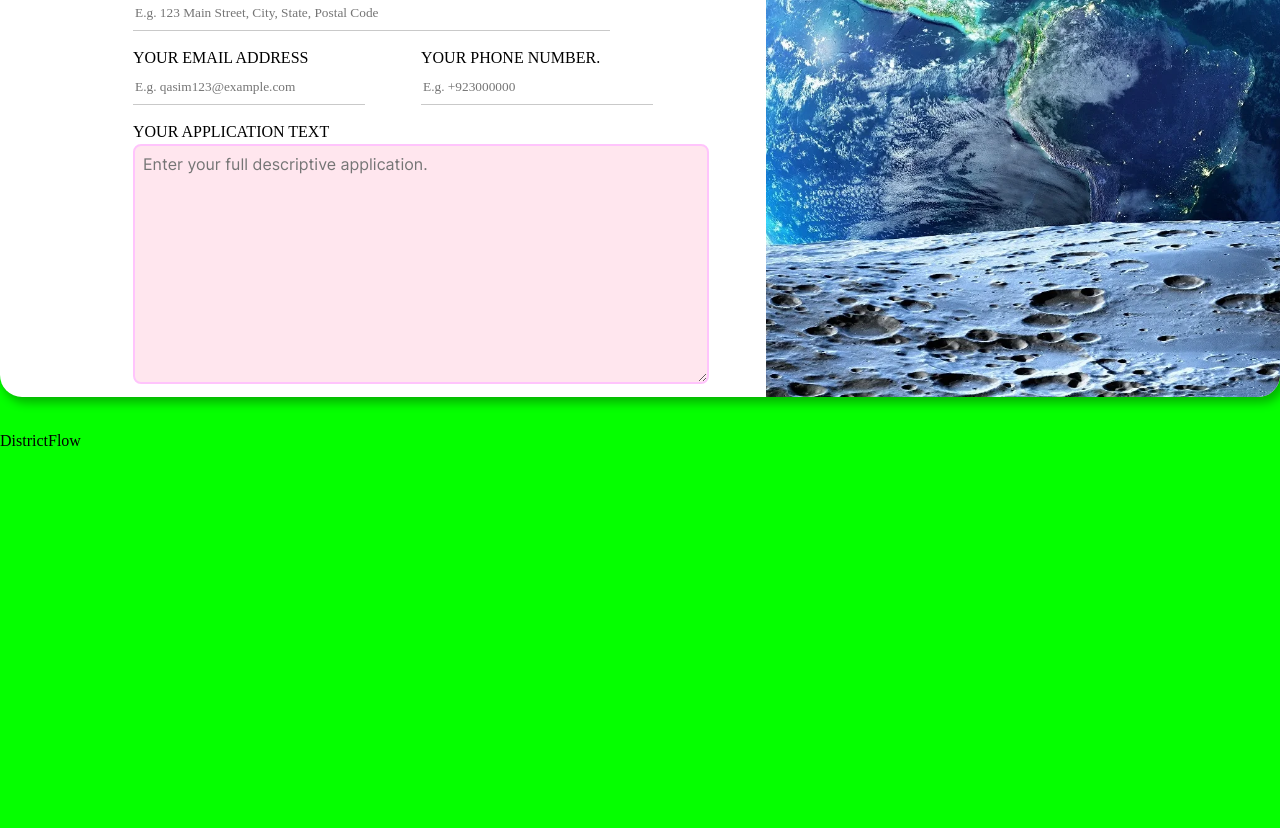
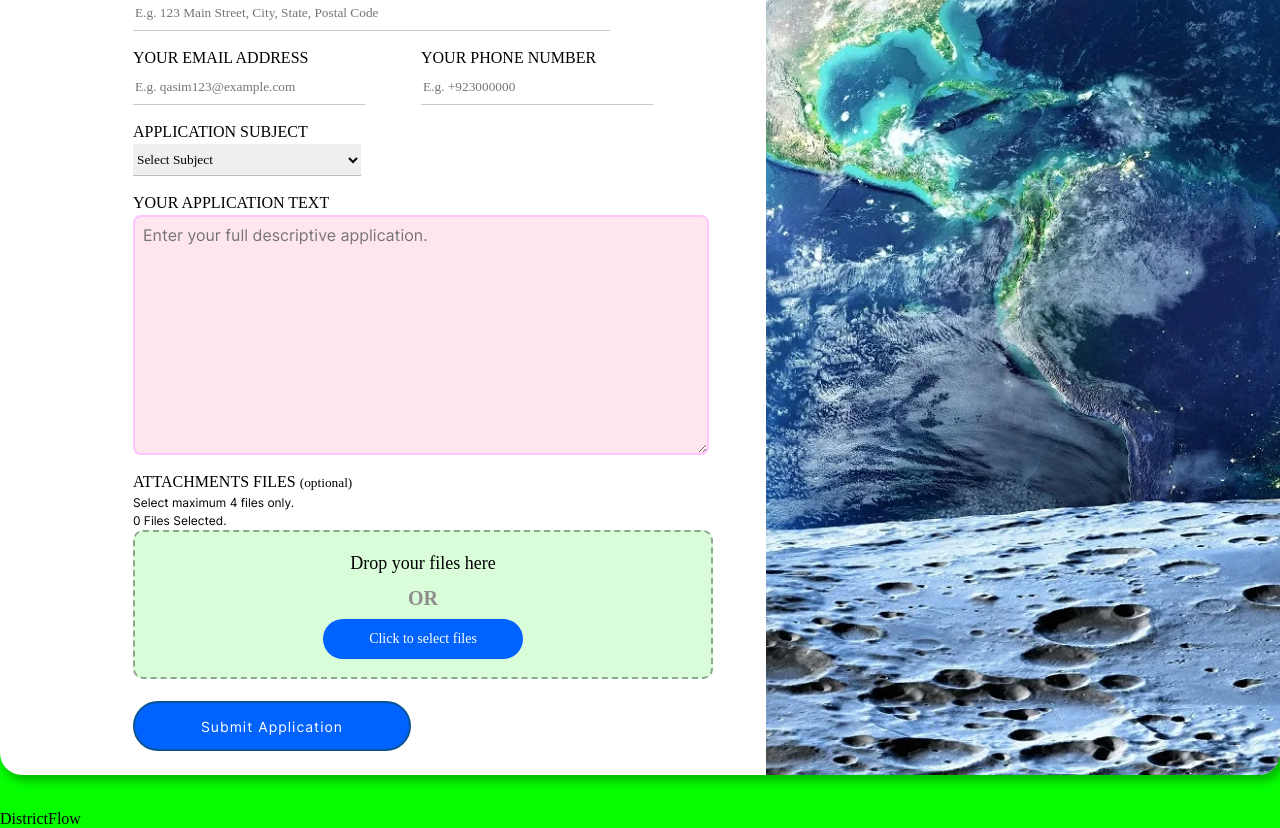
Before and after one commit to LittleZabi/district-flow, a React (Vite) app in the folder frontend/: page / in a window 1280 px wide. Shown: the part 1940-2768 px from the top of the page. Before the commit the page ends 2390 px from the top, so only its background shows below. Built offline with nearby package versions, Linux system fonts and the light colour scheme.

Commit message:
application form complete

```diff
--- a/frontend/index.html
+++ b/frontend/index.html
@@ -1,13 +1,16 @@
 <!DOCTYPE html>
 <html lang="en">
+
 <head>
   <meta charset="UTF-8" />
   <link rel="icon" type="image/svg+xml" href="/images/logo.svg" />
   <meta name="viewport" content="width=device-width, initial-scale=1.0" />
   <title>District Flow</title>
 </head>
+
 <body>
   <div id="root"></div>
   <script type="module" src="/src/main.jsx"></script>
 </body>
+
 </html>
--- a/frontend/src/components/application-form.jsx
+++ b/frontend/src/components/application-form.jsx
@@ -1,4 +1,91 @@
+import { formatBytes, trimTitle } from "../lib/common";
+import { applicationFilesAllowLimit } from "../lib/constants";
+import { useState, useEffect } from "react";
 const ApplicationForm = () => {
+  const [message, setMessage] = useState(false);
+  const [files, setFiles] = useState([]);
+  useEffect(() => {
+    console.log("files: ", files);
+  }, [files]);
+  const handleForm = (e) => {
+    e.preventDefault();
+  };
+  const handleFileInput = (e) => {
+    let new_files = [];
+    [...e.target.files].map(file => {
+      if ((files.length + new_files.length) >= applicationFilesAllowLimit)
+        setMessage({
+          message: `You can Select maximum ${applicationFilesAllowLimit} files!`,
+          variant: "alert",
+        });
+      else new_files = [...new_files, file];
+    });
+    setFiles([...files, ...new_files]);
+  };
+
+  function dropHandler(ev) {
+    dropLeave(ev);
+    setMessage(false);
+    ev.preventDefault();
+    if (ev.dataTransfer.items) {
+      if (
+        ev.dataTransfer.items.length > applicationFilesAllowLimit ||
+        files.length + 1 > applicationFilesAllowLimit
+      ) {
+        setMessage({
+          message: `You can Select maximum ${applicationFilesAllowLimit} files!`,
+          variant: "alert",
+        });
+        return 0;
+      }
+      let new_files = [];
+      [...ev.dataTransfer.items].forEach((item, i) => {
+        if (item.kind === "file") {
+          const file = item.getAsFile();
+          let isExist = false;
+          files.map((f) => {
+            if (f.name === file.name) {
+              isExist = true;
+              return 0;
+            }
+          });
+          if (!isExist) {
+            new_files = [...new_files, file]
+          }
+        }
+      });
+      setFiles([...files, ...new_files]);
+    } else {
+      if (
+        ev.dataTransfer.files.length >= applicationFilesAllowLimit ||
+        files.length + 1 >= applicationFilesAllowLimit
+      ) {
+        setMessage({
+          message: `You can Select maximum ${applicationFilesAllowLimit} files!`,
+          variant: "alert",
+        });
+        return 0;
+      }
+      [...ev.dataTransfer.files].forEach((file) => setFiles([...files, file]));
+    }
+  }
+  const dropLeave = (event) => {
+    event.target.classList.remove("active");
+    try {
+      let k = document?.querySelector(".sp-1");
+      k.textContent = "Drag one or more files";
+    } catch (e) {}
+  };
+  function dragOverHandler(ev) {
+    ev.preventDefault();
+    ev.target.classList.add("active");
+    try {
+      let k = document?.querySelector(".sp-1");
+      k.textContent = "Release to Upload File's";
+    } catch (e) {}
+  }
+  const removeFileItem = (index) =>
+    setFiles(files.filter((e, i) => i !== index));
   return (
     <div className="flex application-form">
       <div className="form-left">
@@ -8,7 +95,7 @@ const ApplicationForm = () => {
           Efficiently. Streamline Your Applications, Share Your Concerns, and
           Shape a Better District Together.
         </p>
-        <form>
+        <form onSubmit={handleForm}>
           <div className="flex-yxz">
             <div className="a03x">
               <label htmlFor="firstname">YOUR FIRST NAME</label>
@@ -32,7 +119,7 @@ const ApplicationForm = () => {
 
           <div className="flex-yxz">
             <div className="a03x full-w">
-              <label htmlFor="address">YOUR FULL ADDRESS.</label>
+              <label htmlFor="address">YOUR FULL ADDRESS</label>
               <input
                 type="text"
                 name="address"
@@ -53,7 +140,7 @@ const ApplicationForm = () => {
               />
             </div>
             <div className="a03x">
-              <label htmlFor="phone">YOUR PHONE NUMBER.</label>
+              <label htmlFor="phone">YOUR PHONE NUMBER</label>
               <input
                 type="text"
                 name="phone-number"
@@ -64,8 +151,19 @@ const ApplicationForm = () => {
           </div>
 
           <div className="flex-yxz">
+            <div className="a03x">
+              <label htmlFor="subject">APPLICATION SUBJECT</label>
+              <select name="subject" id="subject">
+                <option defaultValue>Select Subject</option>
+                <option value="option 1">option 1</option>
+                <option value="option 2">option 2</option>
+              </select>
+            </div>
+          </div>
+
+          <div className="flex-yxz">
             <div className="a03x full-w">
-              <label htmlFor="email">YOUR APPLICATION TEXT</label>
+              <label htmlFor="application">YOUR APPLICATION TEXT</label>
               <textarea
                 name="application"
                 id="application"
@@ -73,6 +171,67 @@ const ApplicationForm = () => {
               ></textarea>
             </div>
           </div>
+
+          <div className="flex-yxz attachment">
+            <div className="a03x full-w">
+              <label htmlFor="attachment">
+                ATTACHMENTS FILES <small>(optional)</small>
+              </label>
+              <span className="font-2 font-size-12">
+                Select maximum {applicationFilesAllowLimit} files only.
+              </span>
+              <span className="font-2 font-size-12">
+                {files.length} Files Selected.
+              </span>
+              <div className="selected-files-list">
+                {files.map((e, i) => {
+                  return (
+                    <div className="flex" key={i}>
+                      <span title={e.name}>
+                        {trimTitle(e.name, 17, 10)} | {formatBytes(e.size, 1)}
+                        <span
+                          className="close-333"
+                          onClick={() => removeFileItem(i)}
+                        >
+                          &times;
+                        </span>
+                      </span>
+                    </div>
+                  );
+                })}
+              </div>
+              <div
+                className="drop-zone"
+                onDrop={dropHandler}
+                onDragLeave={dropLeave}
+                onDragOver={dragOverHandler}
+                onClick={() => document.querySelector("#attachment").click()}
+              >
+                <span className="sp-1">Drop your files here</span>
+                <span className="sp-2">OR</span>
+                <button
+                  className="btn-1"
+                  onClick={() => document.querySelector("#attachment")}
+                >
+                  Click to select files
+                </button>
+                <input
+                  type="file"
+                  onChange={handleFileInput}
+                  name="attachment"
+                  id="attachment"
+                  multiple
+                />
+              </div>
+            </div>
+          </div>
+          {message && (
+            <div className={`message ${message.variant}`}>
+              {message.message}
+            </div>
+          )}
+
+          <input type="submit" value="Submit Application" />
         </form>
       </div>
       <div className="form-right">
--- /dev/null
+++ b/frontend/src/lib/common.js
@@ -0,0 +1,24 @@
+export function formatBytes(bytes, decimals = 2, sep = " ") {
+  if (!+bytes) return `0${sep}Bytes`;
+  const k = 1024;
+  const dm = decimals < 0 ? 0 : decimals;
+  const sizes = ["Bytes", "KB", "MB", "GB", "TB", "PB", "EB", "ZB", "YB"];
+  const i = Math.floor(Math.log(bytes) / Math.log(k));
+  return `${parseFloat((bytes / Math.pow(k, i)).toFixed(dm))}${sep}${sizes[i]}`;
+}
+
+export const trimTitle = (
+  title,
+  minchars = 20,
+  lastchars = 7,
+  midchars = "..."
+) => {
+  const _len = title.length;
+  if (_len < minchars) return title;
+  let _ = "";
+  if (_len > minchars + lastchars) {
+    _ = title.substring(0, minchars);
+    _ = _ + midchars + title.substring(_len - lastchars, _len);
+  } else _ = title;
+  return _;
+};
--- /dev/null
+++ b/frontend/src/lib/constants.js
@@ -0,0 +1 @@
+export const applicationFilesAllowLimit = 4
--- a/frontend/src/pages/home.jsx
+++ b/frontend/src/pages/home.jsx
@@ -3,8 +3,6 @@ import HomeMiddle from "../components/home-middle";
 import LoginForm from "../components/login-form";
 
 const HomeView = () => {
-  const list = [1, 2, 3, 4];
-  console.log(list.at(-1));
   return (
     <div>
       {/* <dialog id="d">
@@ -59,9 +57,9 @@ const HomeView = () => {
           </p>
           <iframe
             src="https://www.google.com/maps/embed?pb=!1m18!1m12!1m3!1d3281.158471546285!2d73.02243167495813!3d34.6759496845418!2m3!1f0!2f0!3f0!3m2!1i1024!2i768!4f13.1!3m3!1m2!1s0x38de75bbe2e01507%3A0x700f4ad9b65581cf!2sDeputy%20Commissioner%20Office%20-%20Battagram!5e0!3m2!1sen!2s!4v1685877311219!5m2!1sen!2s"
-            allowfullscreen=""
+            allowFullScreen=""
             loading="lazy"
-            referrerpolicy="no-referrer-when-downgrade"
+            referrerPolicy="no-referrer-when-downgrade"
           ></iframe>
         </div>
       </div>
--- a/frontend/src/styles/application-form.scss
+++ b/frontend/src/styles/application-form.scss
@@ -1,4 +1,4 @@
-.application-form{
+.application-form {
     background: white;
     border-radius: 22px;
     margin: 35px auto;
@@ -7,51 +7,153 @@
     min-height: 400px;
     overflow: hidden;
     box-shadow: 4px 5px 10px 1px rgba(0, 0, 0, 0.2901960784);
-    & h2{
+
+    & .selected-files-list {
+        display: flex;
+        flex-direction: row;
+        flex-wrap: wrap;
+        align-items: flex-start;
+
+        & span {
+            display: flex;
+            font-family: inter, Raleway, arial;
+            font-size: 12px;
+            border: 1px solid #7aff00;
+            background: rgba(6, 252, 129, 0.2392156863);
+            margin: 3px;
+            border-radius: 4px;
+            padding: 2px 8px;
+            align-items: center;
+        }
+
+        & .close-333 {
+            background: transparent;
+            font-size: 18px;
+            border: none;
+            font-weight: bold;
+            cursor: pointer;
+            color: black;
+            padding: 1px 7px;
+            transition: 500ms;
+
+            &:hover {
+                color: #ff0029;
+            }
+        }
+    }
+
+    & .drop-zone {
+        width: 100%;
+        height: 145px;
+        border: 2px #00000059 dashed;
+        border-radius: 10px;
+        display: flex;
+        align-items: center;
+        justify-content: center;
+        flex-direction: column;
+        background: #05f20026;
+        cursor: pointer;
+
+        &.active {
+            animation: dropZoneAnim 300ms ease-in forwards infinite;
+            background-color: #05ff0052;
+        }
+
+        & input {
+            display: none;
+        }
+
+        & .sp-1 {
+            display: block;
+            font-size: 18px;
+            font-weight: 500;
+        }
+
+        & .sp-2 {
+            font-size: 20px;
+            font-weight: bold;
+            margin: 6px auto;
+            color: #8c8c8c;
+        }
+
+        & .btn-1 {
+            height: 40px;
+            width: 200px;
+            border-radius: 39px;
+            border: none;
+            background: #0062ff;
+            color: white;
+            font-size: 14px;
+            font-family: inherit;
+            cursor: pointer;
+        }
+    }
+
+    & h2 {
         text-transform: uppercase;
         font-size: 28px;
         letter-spacing: 1px;
         font-family: 'Inter';
     }
-    & p{
+
+    & p {
         font-size: 14px;
         font-weight: 400;
     }
-    & .form-right{
-        & img{
+
+    & .form-right {
+        & img {
             height: 100%;
             object-fit: cover;
         }
     }
-    & .form-left{
+
+    & .form-left {
         padding: 13px 57px;
         margin-left: 76px;
         margin-top: 39px;
-        & form{
+
+        & form {
             margin-top: 20px;
         }
     }
-    & .flex-yxz{
+
+    & .flex-yxz {
         display: flex;
-        & .a03x{
+
+        &.attachment {
+            display: block;
+        }
+
+        & .a03x {
             display: flex;
             flex-direction: column;
             width: 268px;
             margin-top: 15px;
             margin-right: 20px;
-            &.full-w{
+
+            &.full-w {
                 width: 100%;
             }
-            & input{
+
+            & input, & select {
                 height: 32px;
                 border: none;
                 border-bottom: 1px solid #00000036;
                 width: 85%;
-                &:active, &:hover{
+
+                &:active,
+                &:hover {
                     border-bottom-color: rgb(0, 255, 106);
                 }
             }
-            & textarea{
+            & select{
+                cursor: pointer;
+                & option{
+                    font-size: 16px;
+                }
+            }
+            & textarea {
                 width: 100%;
                 border: 2px solid #ffc4fc;
                 padding: 8px;
@@ -63,4 +165,21 @@
             }
         }
     }
+    & input[type="submit"]{
+        width: 278px;
+        height: 50px;
+        margin: 22px auto 11px 0;
+        border-radius: 37px;
+        border: 2px solid #0c5493;
+        background: #0062ff;
+        color: white;
+        font-size: 14px;
+        font-weight: 500;
+        letter-spacing: 1px;
+        font-family: 'Inter';
+        cursor: pointer;
+        &:hover{
+            background: #002dff;
+        }
+    }
 }
--- a/frontend/src/styles/classes.scss
+++ b/frontend/src/styles/classes.scss
@@ -6,3 +6,29 @@
 .c-danger{
     color: #ff0018;
 }
+.font-2{
+    font-family: Inter;
+}
+.font-size-12{
+    font-size: 12px;
+}
+.font-size-14{
+    font-size: 14px;
+}
+.message{
+    font-size: 14px;
+    width: max-content;
+    padding: 2px 9px;
+    margin: 9px 2px;
+    border-radius: 3px;
+    background: #9cffa6;
+    border: 1px solid #00ff1a;
+}
+.danger{
+    background: #ffb89d;
+    border-color: #ff885b;
+}
+.alert{
+    background: #ffe39d;
+    border-color: #ffb600;
+}
```
Also changed, not shown: frontend/src/components/login-form.jsx (+4 -4 lines), frontend/src/main.jsx (+7 -7 lines). Lines whose indentation alone changed are shown as unchanged.
